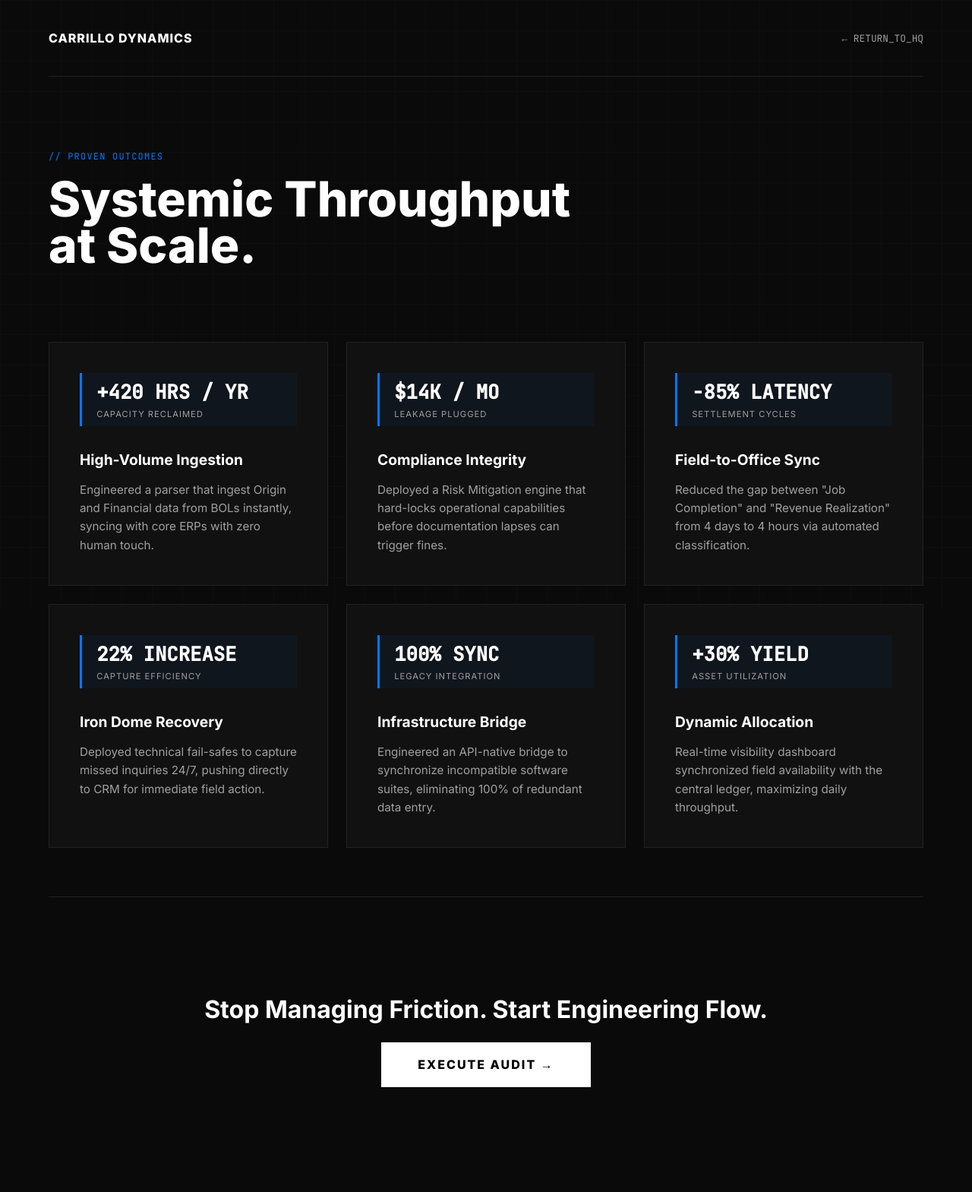
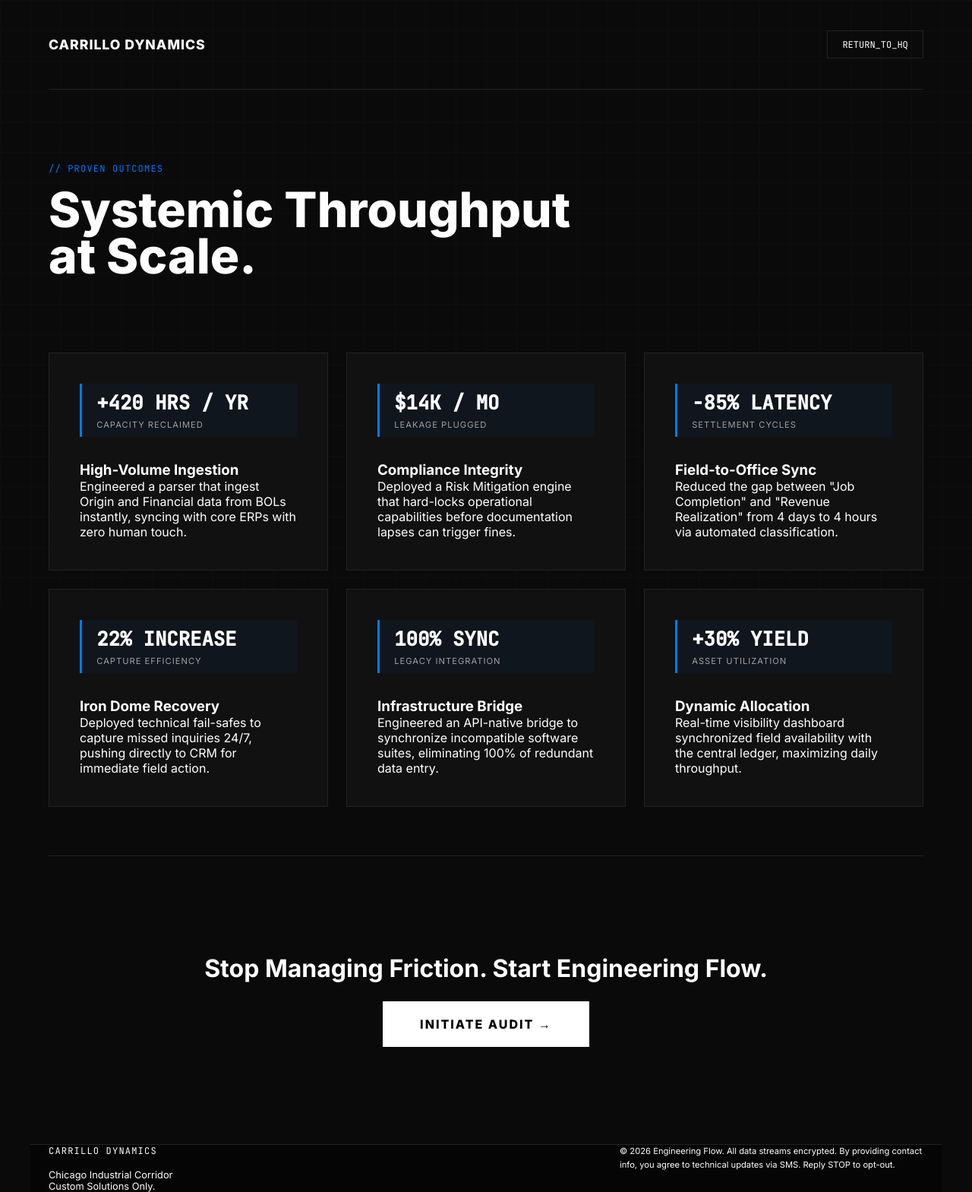
Before and after one commit to nicolascarrillo018/Carrillo-Dynamics, a plain HTML site: page cases/index.html in a window 1280 px wide. Shown: the whole page at 76% size. Drawn offline with Linux system fonts and the light colour scheme.

Commit message:
Update index.html

```diff
--- a/cases/index.html
+++ b/cases/index.html
@@ -29,30 +29,40 @@
         .container { max-width: 1200px; margin: 0 auto; padding: 0 1.5rem; }
         .mono { font-family: var(--mono); text-transform: uppercase; font-size: 0.75rem; letter-spacing: 0.1em; color: var(--accent); }
 
+        /* Standardized Nav */
         nav { padding: 2.5rem 0; display: flex; justify-content: space-between; align-items: center; border-bottom: 1px solid var(--border); }
-        .nav-logo { font-weight: 800; text-decoration: none; color: white; font-size: 1rem; letter-spacing: 1px; }
-        .nav-link { color: var(--text-mid); text-decoration: none; font-size: 0.8rem; font-family: var(--mono); transition: 0.2s; }
-        .nav-link:hover { color: var(--accent); }
+        .nav-logo { font-weight: 800; text-decoration: none; color: white; font-size: 1.1rem; letter-spacing: 1px; }
+        .nav-link {
+            color: #fff;
+            text-decoration: none;
+            font-size: 0.75rem;
+            font-family: var(--mono);
+            border: 1px solid var(--border);
+            padding: 0.6rem 1.2rem;
+            transition: 0.2s;
+        }
+        .nav-link:hover { border-color: var(--accent); background: rgba(0, 122, 255, 0.05); }
 
         .case-grid { display: grid; grid-template-columns: repeat(auto-fit, minmax(320px, 1fr)); gap: 1.5rem; margin: 4rem 0; }
         .case-card { background: var(--surface); border: 1px solid var(--border); padding: 2.5rem; transition: 0.3s; }
-        .case-card:hover { border-color: var(--accent); transform: translateY(-5px); }
 
         .metric-box { border-left: 3px solid var(--accent); padding: 0.5rem 0 0.5rem 1.2rem; background: rgba(0, 122, 255, 0.05); margin-bottom: 2rem; }
         .metric-val { display: block; font-family: var(--mono); font-size: 1.6rem; color: #fff; font-weight: 700; }
-        .metric-label { font-size: 0.7rem; color: var(--text-mid); text-transform: uppercase; letter-spacing: 1px; margin-top: 0.2rem; }
-
-        h3 { font-size: 1.2rem; margin-bottom: 1rem; color: #fff; }
-        p { color: var(--text-mid); line-height: 1.6; font-size: 0.95rem; }
+        .metric-label { font-size: 0.7rem; color: var(--text-mid); text-transform: uppercase; letter-spacing: 1px; }
 
         .cta-section { text-align: center; padding: 8rem 0; border-top: 1px solid var(--border); }
-        .btn-cta { display: inline-block; background: #fff; color: #000; padding: 1.2rem 3rem; font-weight: 800; text-transform: uppercase; letter-spacing: 2px; text-decoration: none; transition: 0.3s; }
-        .btn-cta:hover { background: var(--accent); color: #fff; }
+        .btn-cta { display: inline-block; background: #fff; color: #000; padding: 1.2rem 3rem; font-weight: 800; text-transform: uppercase; letter-spacing: 2px; text-decoration: none; transition: 0.3s; border: 1px solid #fff; }
+        .btn-cta:hover { background: transparent; color: #fff; }
+
+        footer { padding: 6rem 0; border-top: 1px solid var(--border); background: #050505; }
     </style>
 </head>
 <body>
     <div class="container">
-        <nav><a href="/" class="nav-logo">CARRILLO DYNAMICS</a><a href="/" class="nav-link">← RETURN_TO_HQ</a></nav>
+        <nav>
+            <a href="/" class="nav-logo">CARRILLO DYNAMICS</a>
+            <a href="/" class="nav-link">RETURN_TO_HQ</a>
+        </nav>
 
         <section style="padding: 6rem 0 2rem;">
             <p class="mono">// PROVEN OUTCOMES</p>
@@ -70,8 +80,20 @@
 
         <div class="cta-section">
             <h2 style="font-size: 2rem; margin-bottom: 1.5rem;">Stop Managing Friction. Start Engineering Flow.</h2>
-            <a href="/audit/" class="btn-cta">Execute Audit →</a>
+            <a href="/audit/" class="btn-cta">Initiate Audit →</a>
         </div>
     </div>
+
+    <footer class="container">
+        <div style="display: flex; justify-content: space-between; align-items: flex-start; flex-wrap: wrap; gap: 2rem;">
+            <div>
+                <p class="mono" style="color:#fff; margin-bottom: 1rem;">Carrillo Dynamics</p>
+                <p style="color: var(--text-low); font-size: 0.8rem;">Chicago Industrial Corridor<br>Custom Solutions Only.</p>
+            </div>
+            <p style="color: var(--text-low); font-size: 0.7rem; max-width: 400px; line-height: 1.6;">
+                © 2026 Engineering Flow. All data streams encrypted. By providing contact info, you agree to technical updates via SMS. Reply STOP to opt-out.
+            </p>
+        </div>
+    </footer>
 </body>
 </html>
```
